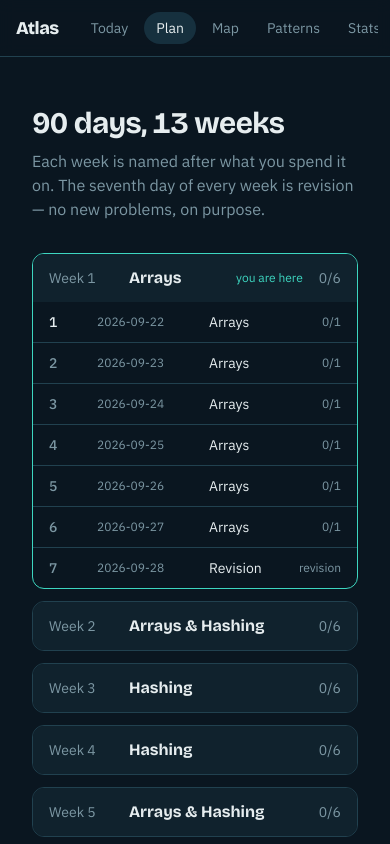
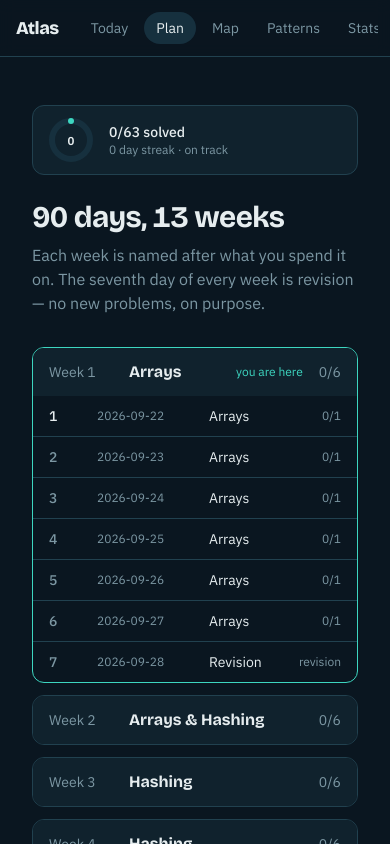
Before and after one commit to gouthamgo/dsa-atlas, a Next.js app: page /plan in a window 390 px wide. Shown: the top 844 px of the page. Built offline with nearby package versions, Linux system fonts and the light colour scheme.

Commit message:
feat: show progress on phones where the side rails are hidden

```diff
--- a/src/components/AppShell.tsx
+++ b/src/components/AppShell.tsx
@@ -97,7 +97,27 @@ export function AppShell({ children, rail = true }: { children: React.ReactNode;
         </nav>
       </aside>
 
-      <div className="min-w-0">{children}</div>
+      <div className="min-w-0">
+        {/* On phones the rails are hidden, so progress gets its own compact strip. */}
+        <div className="mb-6 flex items-center gap-4 rounded-xl border border-[var(--line)] bg-[var(--surface)] px-4 py-3 xl:hidden">
+          <ProgressRing value={ready ? view.solvedCount : 0} total={view.totalCount} size={44} />
+          <div className="flex-1 text-sm">
+            <div className="font-medium tabular-nums">
+              {ready ? view.solvedCount : 0}/{view.totalCount} solved
+            </div>
+            <div className="text-xs text-[var(--muted)]">
+              {ready ? view.streak : 0} day streak ·{" "}
+              {ready && view.behindBy > 0 ? `${view.behindBy} behind` : "on track"}
+            </div>
+          </div>
+          {due.length > 0 && (
+            <Link href="/today" className="shrink-0 text-xs text-[var(--sand)]">
+              {due.length} to revise
+            </Link>
+          )}
+        </div>
+        {children}
+      </div>
 
       {rail && (
       <aside className="hidden xl:block">
```
